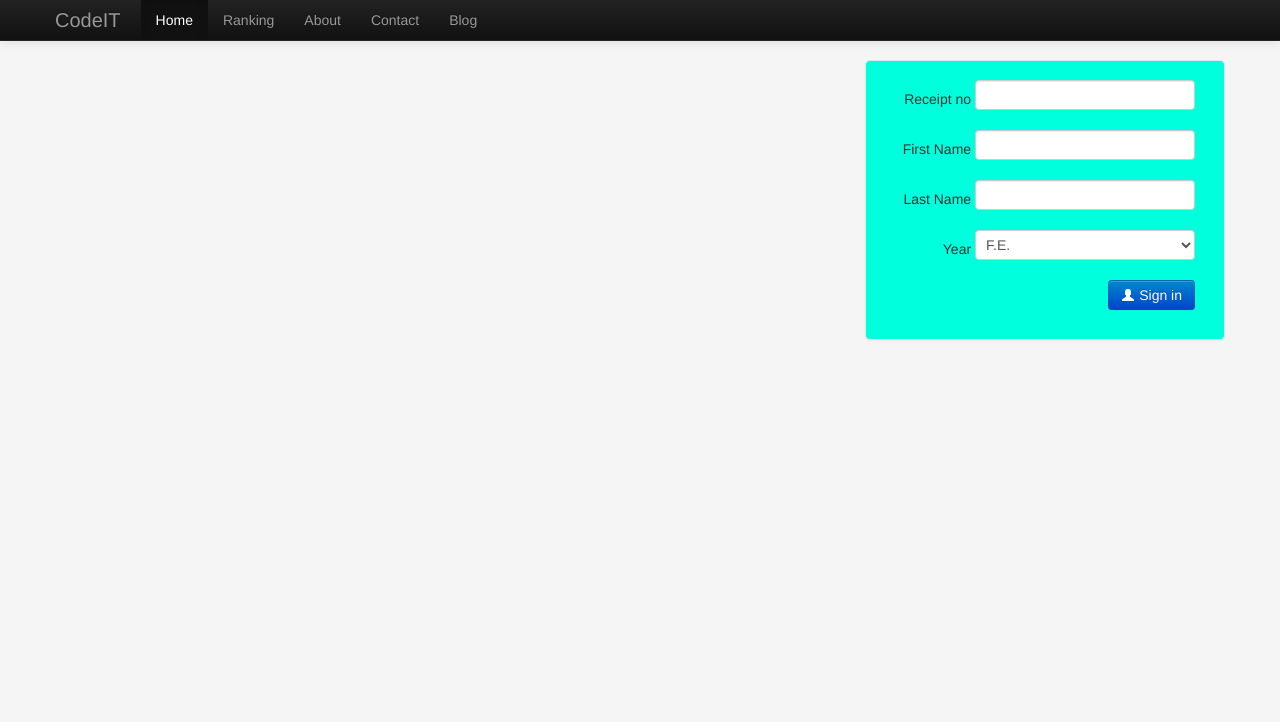
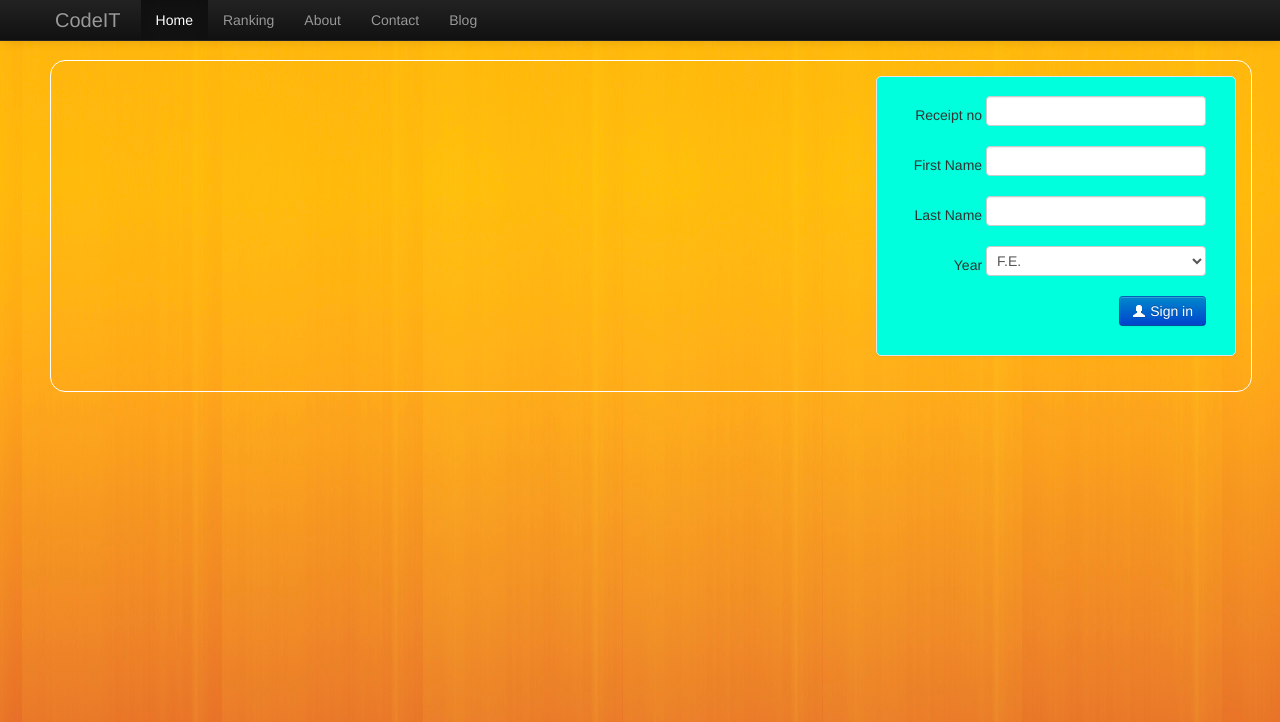
Before and after one commit to akashdeshmukh/Codeit, a Django app: page / in a window 1280 px wide. Shown: the top 722 px of the page. Run offline with Django 3.2, Linux system fonts and the light colour scheme.

Commit message:
css update

```diff
--- a/templates/base.html
+++ b/templates/base.html
@@ -9,19 +9,42 @@
 
     <!-- Le styles -->
     <link href="{{STATIC_URL}}css/bootstrap.css" rel="stylesheet">
+
     <style>
     {% block css %}
     {% endblock %}
     body {
         padding-top: 60px; /* 60px to make the container go all the way to the bottom of the topbar */
         padding-bottom: 40px;
-        background-color: #f5f5f5;
+        background-image: url("{{STATIC_URL}}img/background.jpg");
         color:rgb(51,51,51);
+        background-color: #f8f8f8;
         font-family: "Helvetica Neue",Helvetica,Arial,sans-serif;
         font-size: 14px;
       }
+      hr {
+        border: 0;
+        width: 100%;
+        background-color: #B8860B;
+      }
+      .pheader{
+        font-size: 40px;
+        color: #CD853F;
+      }
       .bottom{
         margin-left: 40%;
+      }
+      .mainblock{
+        border-radius: 15px;
+        border-width: 1px 4px 1px 4px;
+        border-style:solid;
+        padding:15px;
+        margin-left: 50px;
+        margin-right: 50px;
+        margin-bottom: 50px;
+        margin-top: 0px;
+        background-color: transparent;
+        border:1px solid white;
       }
 
     </style>
@@ -32,14 +55,8 @@
       <script src="http://html5shim.googlecode.com/svn/trunk/html5.js"></script>
     <![endif]-->
     <script src="{{STATIC_URL}}js/jquery.js" type="text/javascript"></script>
-    {% block extrahead %}
+    {% block javascript %}
     {% endblock %}
-    <script type="text/javascript">
-    $(function(){
-    {% block jquery %}
-    {% endblock %}
-    });
-    </script>
     {% block layout %}
     {% endblock %}
   </head>
@@ -84,9 +101,9 @@
       {% endif %}
     </div>
 
-    <div class="container">
-       {% block content %}
-       {% endblock %}
+    <div class="container mainblock" >
+      {% block content %}
+      {% endblock %}
     </div> <!-- /container -->
     <div class="navbar navbar-fixed-bottom">
       <p class="bottom">
--- a/templates/codeit/index.html
+++ b/templates/codeit/index.html
@@ -1,8 +1,4 @@
 {% extends "base.html" %}
-
-{% block jquerry %}
-
-{% endblock %}
 
 {% block css %}
 .signin{
```
Also changed, not shown: templates/codeit/home.html (+10 -15 lines), templates/codeit/problem.html (+1 -19 lines), templates/codeit/ranking.html (+22 -6 lines), static/img/background.jpg (added), static/img/bg.png (added).
